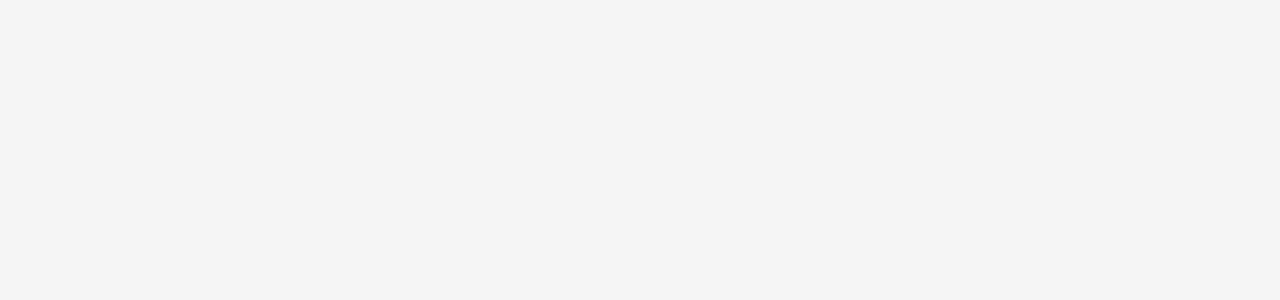
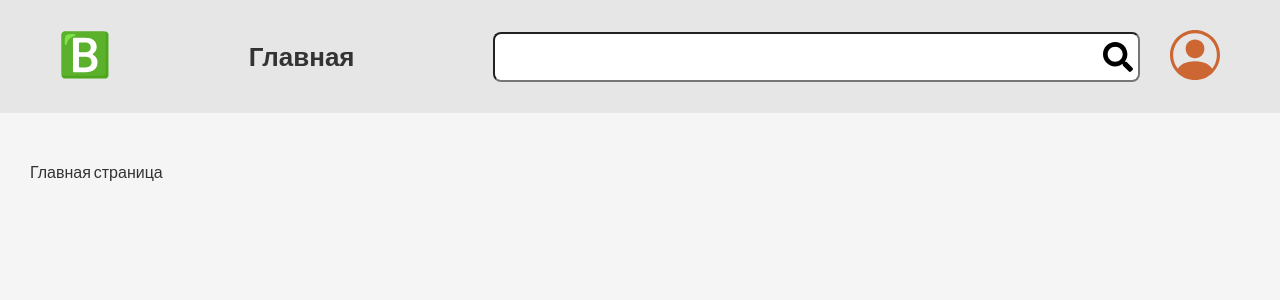
Before and after one commit to GuzeevZhenya/Blogget, a React (Create React App) app: page / in a window 1280 px wide. Shown: the top 300 px of the page. Built offline with nearby package versions, Linux system fonts and the light colour scheme; the HTML template or start-up script is replaced by a standard one.

Commit message:
fix bugs

```diff
--- a/src/components/Header/Auth/Auth.jsx
+++ b/src/components/Header/Auth/Auth.jsx
@@ -2,7 +2,7 @@ import React from 'react';
 import style from './Auth.module.css';
 import PropTypes from 'prop-types';
 
-export const Auth = ({auth}) => {
+export const Auth = ({auth}) => (
   <button className={style.button}>
     {auth ? (
       auth
@@ -47,8 +47,8 @@ export const Auth = ({auth}) => {
         />
       </svg>
     )}
-  </button>;
-};
+  </button>
+);
 
 Auth.propTypes = {
   auth: PropTypes.bool,
--- a/src/components/Header/Header.jsx
+++ b/src/components/Header/Header.jsx
@@ -6,7 +6,7 @@ import Search from './Search';
 import Auth from './Auth';
 import Heading from './Heading';
 
-export const Header = () => {
+export const Header = () => (
   <header className={style.header}>
     <Layout>
       <div className={style.gridContainer}>
@@ -16,5 +16,5 @@ export const Header = () => {
         <Auth auth={false} />
       </div>
     </Layout>
-  </header>;
-};
+  </header>
+);
--- a/src/components/Header/Heading/Heading.jsx
+++ b/src/components/Header/Heading/Heading.jsx
@@ -2,9 +2,9 @@ import React from 'react';
 import style from './Heading.module.css';
 import PropTypes from 'prop-types';
 
-export const Heading = ({title}) => {
-  <h1 className={style.heading}>{title}</h1>;
-};
+export const Heading = ({title}) => (
+  <h1 className={style.heading}>{title}</h1>
+);
 
 Heading.propTypes = {
   title: PropTypes.string,
--- a/src/components/Header/Logo/Logo.jsx
+++ b/src/components/Header/Logo/Logo.jsx
@@ -2,8 +2,8 @@ import React from 'react';
 import style from './Logo.module.css';
 import logo from './img/logo.svg';
 
-export const Logo = () => {
+export const Logo = () => (
   <a className={style.link} href='/'>
     <img className={style.logo} src={logo} alt='Логотип' />
-  </a>;
-};
+  </a>
+);
--- a/src/components/Header/Search/Search.jsx
+++ b/src/components/Header/Search/Search.jsx
@@ -1,7 +1,7 @@
 import React from 'react';
 import style from './Search.module.css';
 
-export const Search = (props) => {
+export const Search = (props) => (
   <form className={style.form}>
     <input type='search' className={style.search} />
     <button className={style.button}>
@@ -32,5 +32,5 @@ export const Search = (props) => {
         </g>
       </svg>
     </button>
-  </form>;
-};
+  </form>
+);
--- a/src/components/Layout/Layout.jsx
+++ b/src/components/Layout/Layout.jsx
@@ -2,9 +2,9 @@ import React from 'react';
 import style from './Layout.module.css';
 import PropTypes from 'prop-types';
 
-export const Layout = ({children}) => {
-  <div className={style.container}>{children}</div>;
-};
+export const Layout = ({children}) => (
+  <div className={style.container}>{children}</div>
+);
 
 Layout.propTypes = {
   children: PropTypes.oneOfType([
--- a/src/components/Main/Main.jsx
+++ b/src/components/Main/Main.jsx
@@ -2,8 +2,8 @@ import React from 'react';
 import style from './Main.module.css';
 import Layout from '../Layout';
 
-export const Main = (props) => {
+export const Main = (props) => (
   <main className={style.main}>
     <Layout>Главная страница</Layout>
-  </main>;
-};
+  </main>
+);
```
Also changed, not shown: 1 other file (tests, documents, lock files or other folders).
